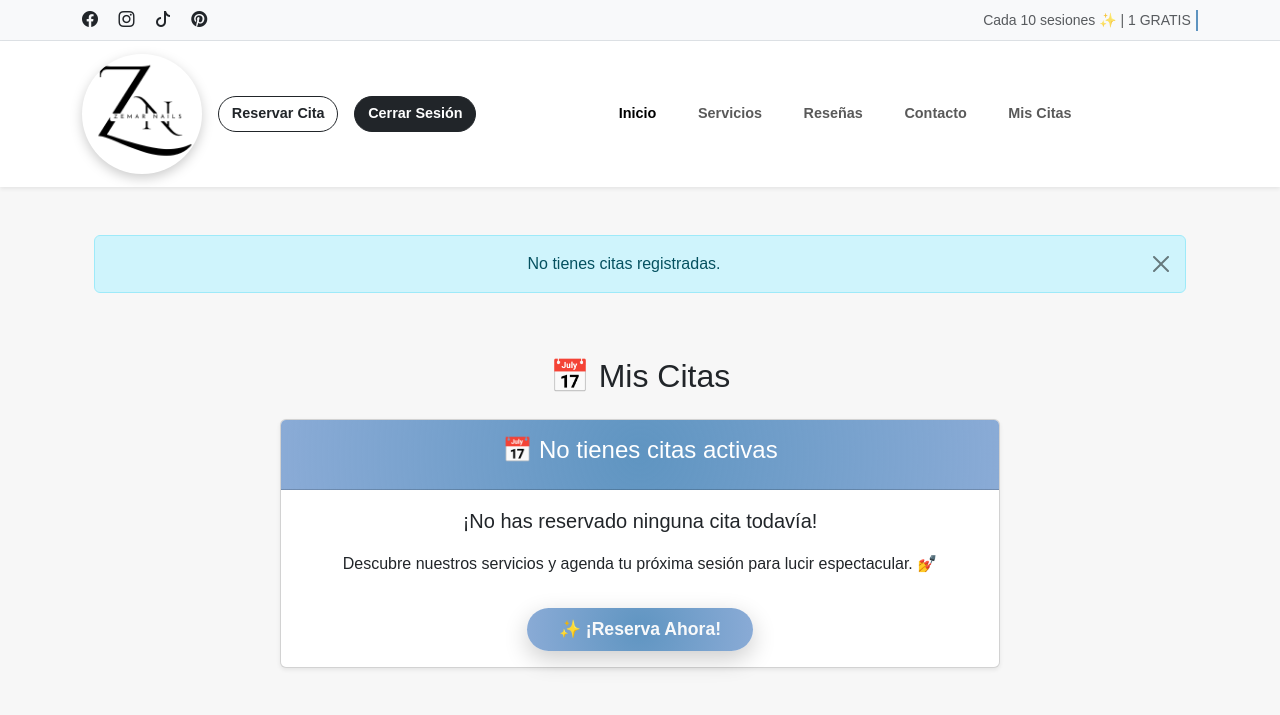
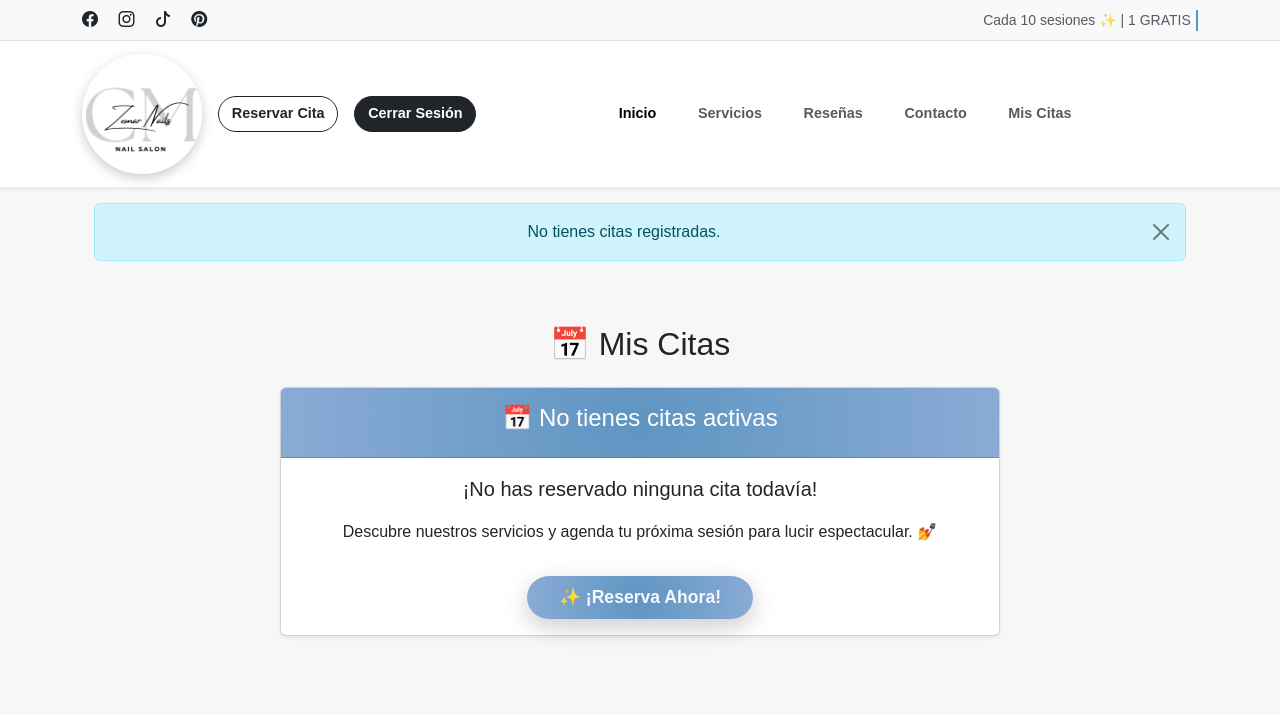
Before and after one commit to AmeriK88/ZN-NAILS, a Django app: page /appointments/my/ in a window 1280 px wide. Shown: the top 715 px of the page. Run offline with Django 5.2, Linux system fonts and the light colour scheme; the visitor is signed in with stand-in values (Sample User, id 1); data that the repository does not hold is empty; some libraries are stand-ins or nearby versions.

Commit message:
Style: Carrousell mejorado - márgenes y stylos.css actualizado & favicon y logo actulizado

```diff
--- a/templates/base.html
+++ b/templates/base.html
@@ -30,8 +30,8 @@
     <link rel="stylesheet" href="{% static 'css/styles.css' %}">
 
     <!-- Favicon -->
-    <link rel="icon" type="image/png" sizes="32x32" href="{% static 'imagenes/favicon.ico' %}">
-    <link rel="apple-touch-icon" sizes="180x180" href="{% static 'imagenes/favicon.ico' %}">
+    <link rel="icon" type="image/x-icon" href="{% static 'imagenes/favicon.ico' %}?v=2">
+    <link rel="shortcut icon" href="{% static 'imagenes/favicon.ico' %}?v=2">
 </head>
 <body>
     <!-- Barra Superior: Redes Sociales -->
@@ -40,7 +40,7 @@
             <!-- Redes Sociales -->
             <div>
                 <a href="#" class="text-dark me-3"><i class="bi bi-facebook"></i></a>
-                <a href="#" class="text-dark me-3"><i class="bi bi-instagram"></i></a>
+                <a href="https://www.instagram.com/zemar.nails/" class="text-dark me-3"><i class="bi bi-instagram"></i></a>
                 <a href="#" class="text-dark me-3"><i class="bi bi-tiktok"></i></a>
                 <a href="#" class="text-dark me-3"><i class="bi bi-pinterest"></i></a>
             </div>
@@ -100,7 +100,7 @@
     </nav>
 
     <!-- Contenido dinámico -->
-    <main class="container my-5">
+    <main class="container mb-5">
         <!-- Mensaje -->
         {% if messages %}
             <div class="container mt-3">
```
Also changed, not shown: static/imagenes/favicon.ico, static/imagenes/logo.png, 1 other file.
